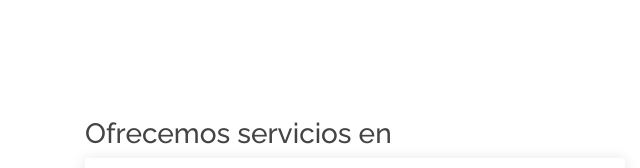
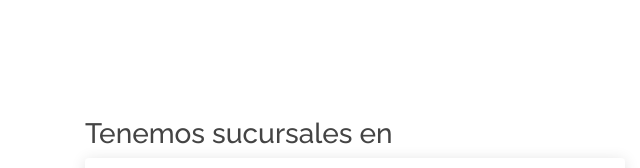
Before and after one commit to Andydes/Venecol, a plain HTML site: page index.html in a window 1280 px wide. Shown: the part 1341-1509 px from the top of the page, 0-640 px from the left. Drawn offline with nearby package versions, Linux system fonts and the light colour scheme.

Commit message:
changes sucursales

```diff
--- a/index.html
+++ b/index.html
@@ -147,7 +147,7 @@
     <!-- ======= Features Section ======= -->
     <section id="features" class="features">
       <div class="container">
-        <h3>Ofrecemos servicios en </h3>
+        <h3>Tenemos sucursales en </h3>
         <div class="row">
           <div class="col-lg-6 mb-5 mb-lg-0" data-aos="fade-right">
             <ul class="nav nav-tabs flex-column">
```
